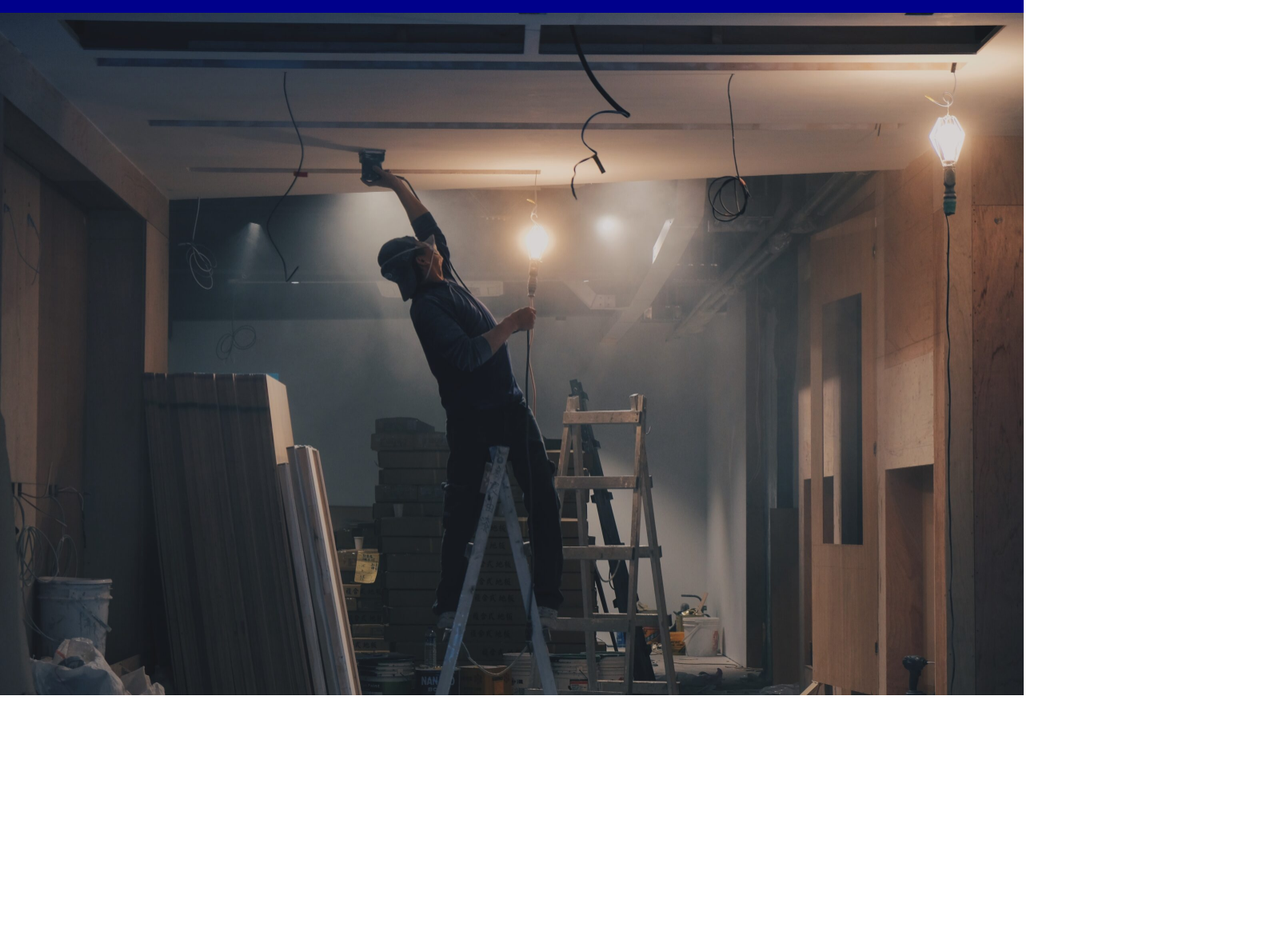
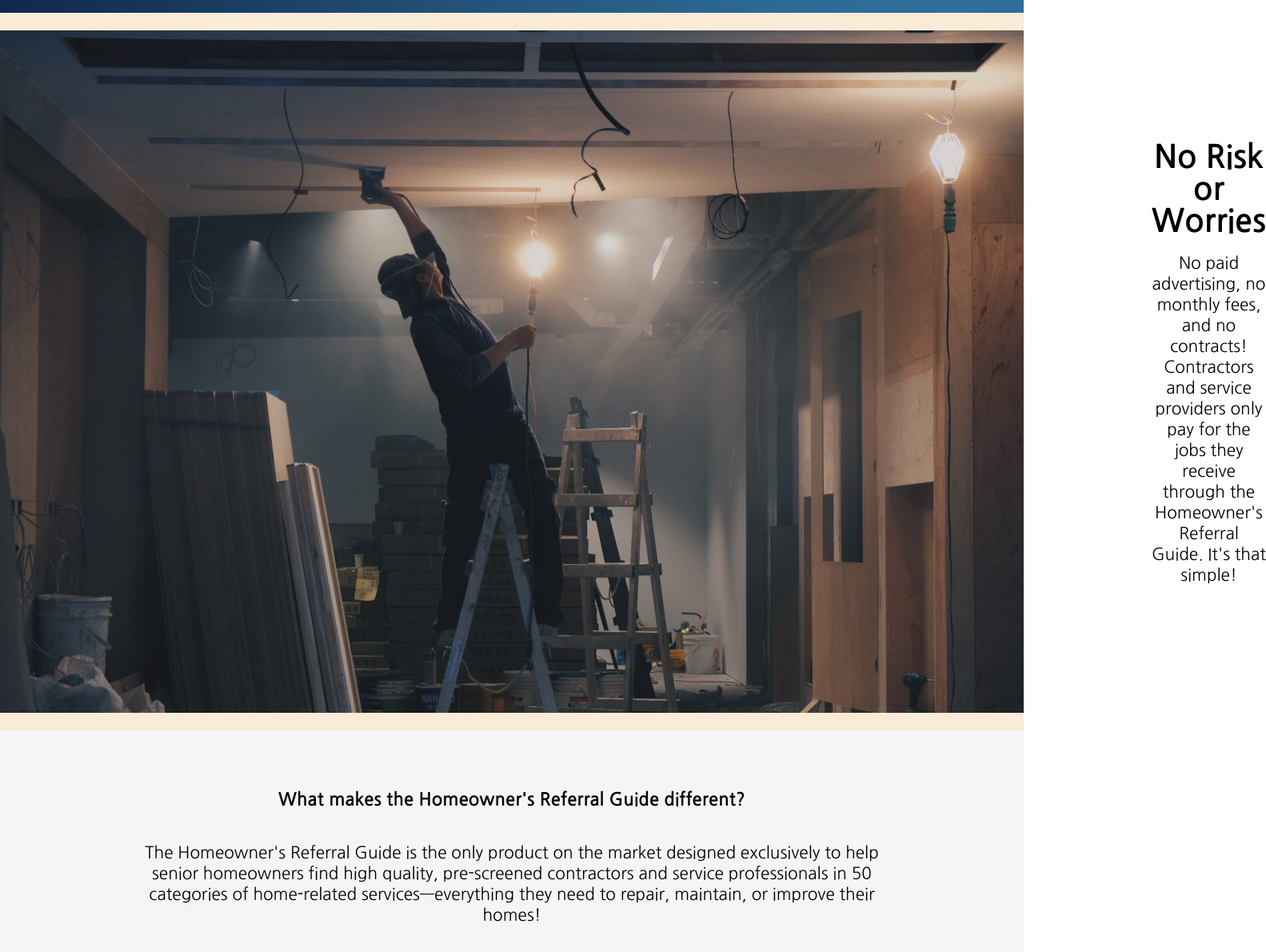
Before and after one commit to DPSMediaInc/hrg-site, a React (Create React App) app: page / in a window 1280 px wide. Shown: the part 1693-2883 px from the top of the page at 80% size, 1583 px wide, since content can reach past the window. Before the commit the page ends 2566 px from the top, so only its background shows below. Built offline with nearby package versions, Linux system fonts and the light colour scheme; the HTML template or start-up script is replaced by a standard one.

Commit message:
Added new modules to home

```diff
--- /dev/null
+++ b/src/components/Different.js
@@ -0,0 +1,19 @@
+import React from 'react';
+import styles from '../styles/Different.module.css';
+
+export default function Different() {
+  return (
+    <div className={styles.differentContainer}>
+      <h3 className={styles.differentHeader}>
+        What makes the Homeowner's Referral Guide different?
+      </h3>
+      <p className={styles.differentText}>
+        The Homeowner's Referral Guide is the only product on the market
+        designed exclusively to help senior homeowners find high quality,
+        pre-screened contractors and service professionals in 50 categories of
+        home-related services&mdash;everything they need to repair, maintain, or
+        improve their homes!
+      </p>
+    </div>
+  );
+}
--- a/src/components/MainSplash.js
+++ b/src/components/MainSplash.js
@@ -6,8 +6,8 @@ export default function MainSplash() {
     <div className={styles.splash}>
       <img src={backImg} alt='Homeowners Referral Guide' />
       <div className={styles.splash_text}>
-        <h2>We don't sell leads,</h2>
-        <h1>We deliver jobs!</h1>
+        <h2 className={styles.firstHeadline}>We don't sell leads,</h2>
+        <h1 className={styles.secondHeadline}>We deliver jobs!</h1>
         <div className={styles.splash_btn_c}>
           <button className={styles.splash_btn}>Learn More</button>
           <button className={styles.splash_btn}>Contact Us</button>
--- a/src/components/NoRisk.js
+++ b/src/components/NoRisk.js
@@ -1,11 +1,18 @@
 import React from 'react';
 import repairImg from '../assets/home-repair.jpg';
+import styles from '../styles/NoRisk.module.css';
 
 export default function NoRisk() {
   return (
-    <div className='no-risk'>
-      <div>
-        <img src={repairImg} alt='Home Repair' />
+    <div className={styles.noRiskContainer}>
+      <img src={repairImg} alt='Home Repair' />
+      <div className={styles.noRiskText}>
+        <h4 className={styles.noRiskHeader}>No Risk or Worries</h4>
+        <p>
+          No paid advertising, no monthly fees, and no contracts! Contractors
+          and service providers only pay for the jobs they receive through the
+          Homeowner's Referral Guide. It's that simple!
+        </p>
       </div>
     </div>
   );
--- a/src/pages/Home.js
+++ b/src/pages/Home.js
@@ -1,4 +1,5 @@
 import React from 'react';
+import Different from '../components/Different';
 import MainSplash from '../components/MainSplash';
 import MarketInfo from '../components/MarketInfo';
 import NavBar from '../components/NavBar';
@@ -13,6 +14,7 @@ export default function Home() {
       <PaintSplash />
       <MarketInfo />
       <NoRisk />
+      <Different />
     </div>
   );
 }
--- /dev/null
+++ b/src/styles/Different.module.css
@@ -0,0 +1,21 @@
+.differentContainer {
+  display: flex;
+  flex-direction: column;
+  align-items: center;
+  justify-content: center;
+  background-color: #f5f5f5;
+  padding: 3.4rem;
+}
+
+.differentHeader {
+  margin-top: 20px;
+  font-size: 1.4rem;
+  text-align: center;
+  font-weight: 700;
+}
+
+.differentText {
+  font-size: 1.3rem;
+  text-align: center;
+  width: 80%;
+}
--- a/src/styles/MainSplash.module.css
+++ b/src/styles/MainSplash.module.css
@@ -15,7 +15,7 @@ img {
   margin: 0 0;
 }
 
-h1 {
+.secondHeadline {
   position: absolute;
   top: 70%;
   left: 10%;
@@ -25,7 +25,7 @@ h1 {
   font-size: 8vh;
 }
 
-h2 {
+.firstHeadline {
   position: absolute;
   top: 60%;
   left: 10%;
--- a/src/styles/MarketInfo.module.css
+++ b/src/styles/MarketInfo.module.css
@@ -4,6 +4,7 @@
   justify-content: space-around;
   margin: 0;
   background-color: darkblue;
+  background-image: url('../assets/background.jpg');
   color: white;
 }
 
--- a/src/styles/NoRisk.module.css
+++ b/src/styles/NoRisk.module.css
@@ -0,0 +1,24 @@
+.noRiskContainer {
+  display: flex;
+  flex: 1 1 0;
+  align-items: center;
+  justify-content: space-between;
+  background-color: antiquewhite;
+}
+
+.repairImg {
+  width: 100%;
+}
+
+.noRiskHeader {
+  font-size: 2.5rem;
+  font-weight: 700;
+  text-align: center;
+  margin: 0;
+}
+
+.noRiskText {
+  margin: 10rem;
+  font-size: 1.3rem;
+  text-align: center;
+}
```
Also changed, not shown: src/assets/background.jpg (added).
